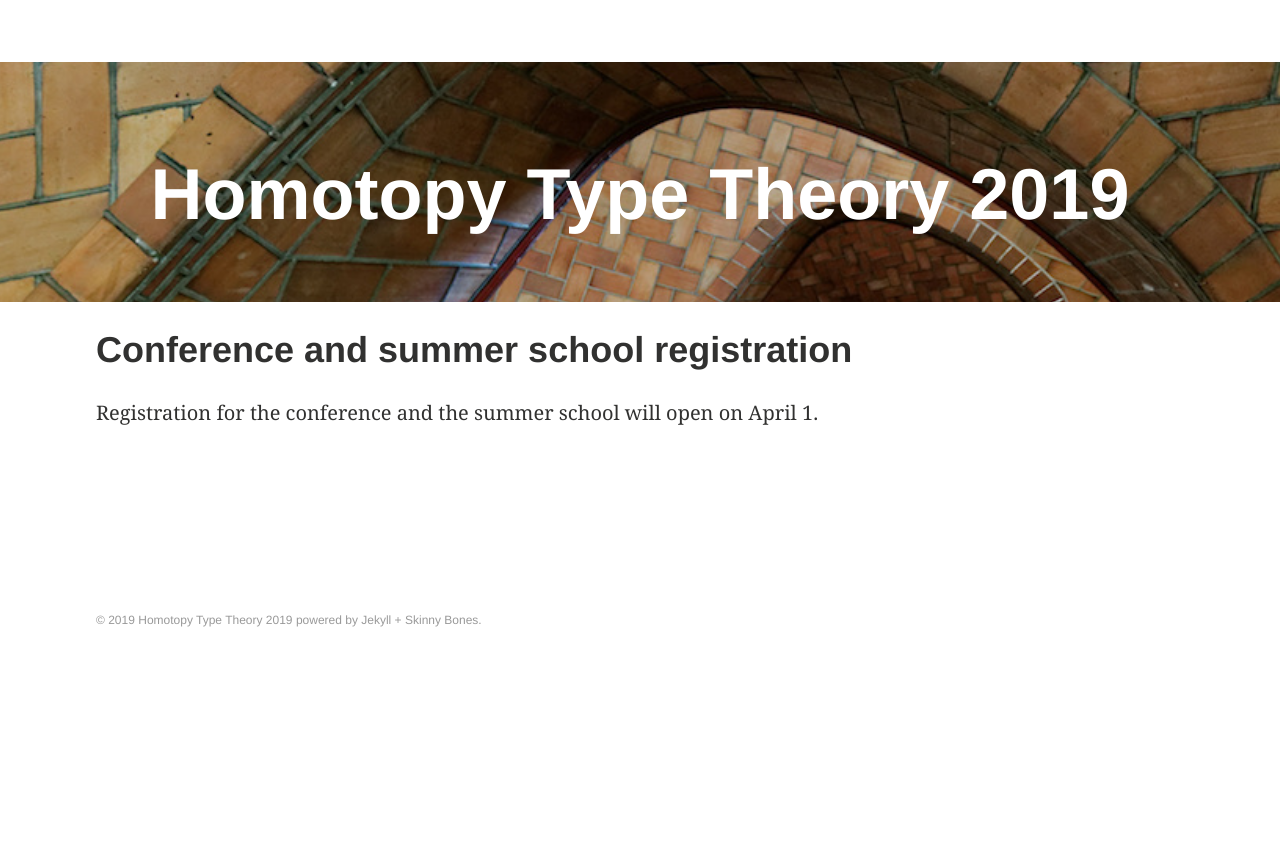
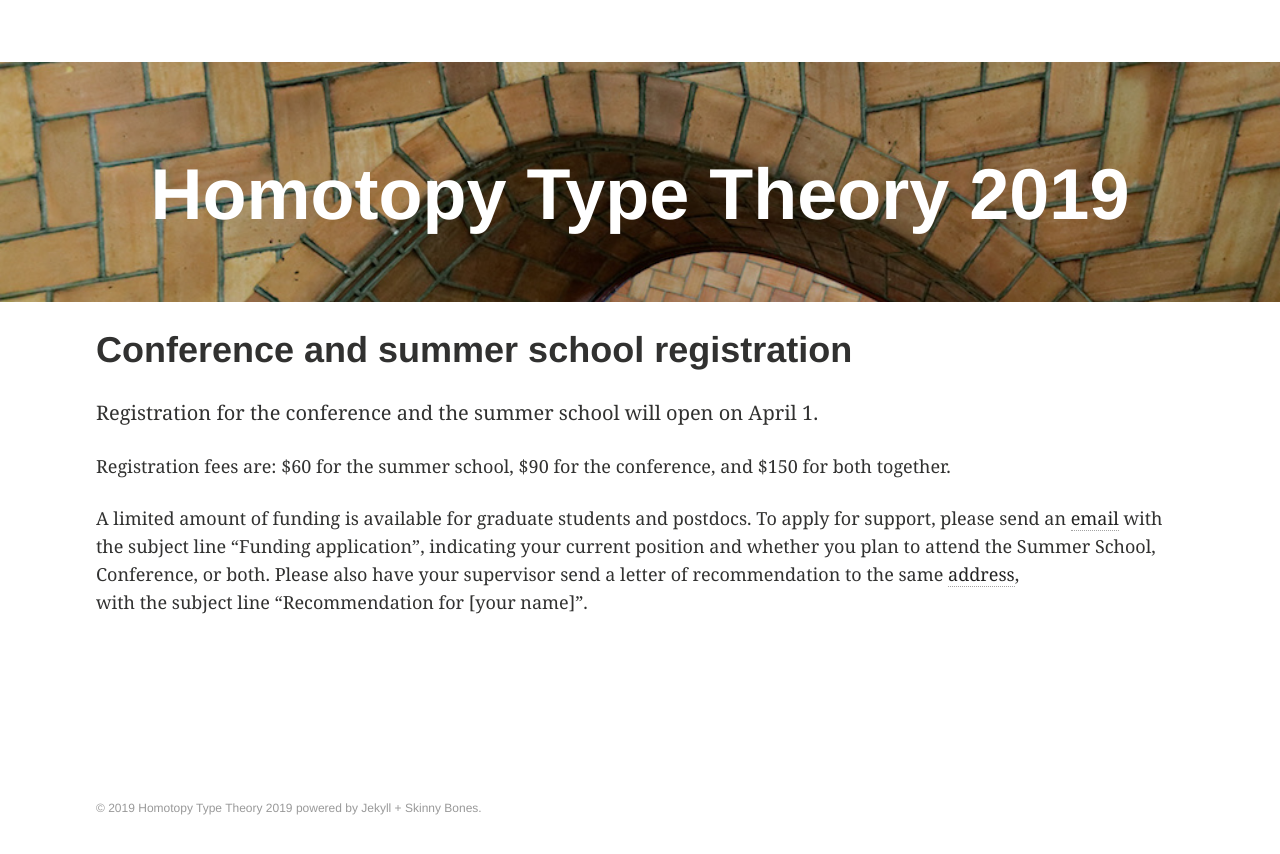
Before and after one commit to HoTT/HoTT-2019, a Jekyll site: the page built from registration.md, in a window 1280 px wide, cut to the strip 130-1024 px from the top of the page. Shown: the top 854 px of the strip. Built offline with Jekyll 4.4.1, drawn with Linux system fonts in a browser that asks for light colours; before the commit the page ends 900 px from its top, so only the background shows below that.

Commit message:
added fees and info about financial support to the registration page

```diff
--- a/registration.md
+++ b/registration.md
@@ -5,3 +5,17 @@
 ---
 
 Registration for the conference and the summer school will open on April 1.
+
+Registration fees are: $60 for the summer school, $90 for the conference, and
+$150 for both together.
+
+A limited amount of funding is available for graduate students and postdocs. To
+apply for support, please send an
+[email](mailto:hott2019conference@gmail.com?subject=Funding application) with
+the subject line “Funding application”, indicating your current position and
+whether you plan to attend the Summer School, Conference, or both. Please also
+have your supervisor send a letter of recommendation to the same
+[address](mailto:hott2019conference@gmail.com?subject=Recommendation for
+[name]),
+with the subject line "Recommendation
+for [your name]”.
```
